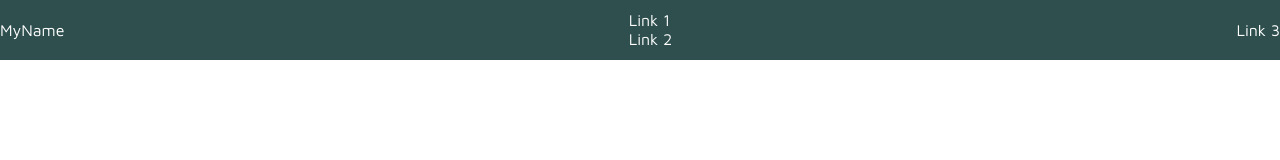
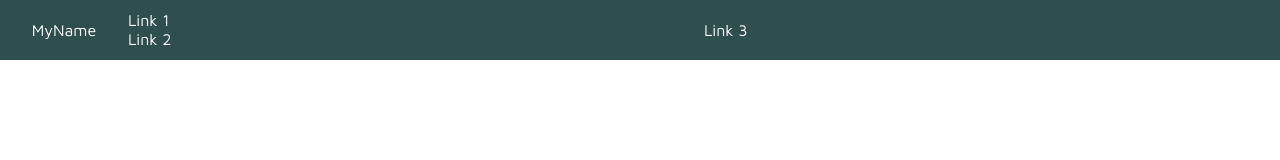
Before and after one commit to nikonoble/Flexbox-Capstone, a plain HTML site: page index.html in a window 1280 px wide. Drawn offline with Linux system fonts and the light colour scheme.

Commit message:
Added Column Widths

```diff
--- a/styles.css
+++ b/styles.css
@@ -1,7 +1,7 @@
 
 .navbar-wrapper {
     display: flex;
-    justify-content: space-between;
+    /* justify-content: space-between; */
     align-items: center;
     background-color: darkslategray;
     width: 100vw;
@@ -14,3 +14,19 @@ a {
     color: white;
     text-decoration: none;
 }
+
+.left-column {
+    display: flex;
+    justify-content: center;
+    width: 10vw;
+}
+
+.center-column {
+    display: flex;
+    width: 45vw;
+}
+
+.right-column {
+    display: flex;
+    width: 45vw;
+}
```
